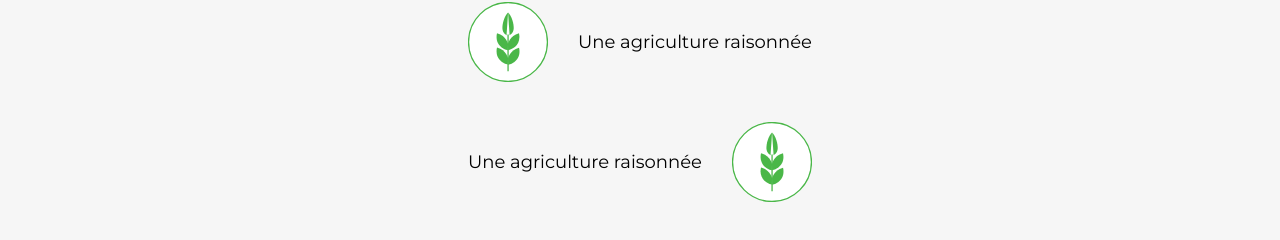
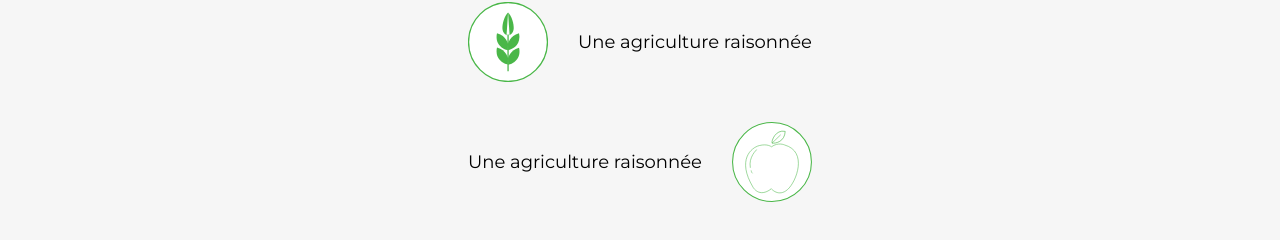
Before and after one commit to AlexisC73/agriculture, a Next.js app: page / in a window 1280 px wide. Shown: the part 910-1150 px from the top of the page. Built offline with nearby package versions, Linux system fonts and the light colour scheme.

Commit message:
ajout pomme

```diff
--- a/Components/Recommandations.tsx
+++ b/Components/Recommandations.tsx
@@ -1,5 +1,6 @@
 import style from '../styles/Recommandations.module.scss'
 import Ble from "./assets/icon/ble";
+import Apple from "./assets/icon/Apple";
 
 export default function Recommandations () {
     return (
@@ -7,7 +8,7 @@ export default function Recommandations () {
             <h2>Nos engagements</h2>
             <ul>
                 <li><Ble /> <p>Une agriculture raisonnée</p></li>
-                <li><p>Une agriculture raisonnée</p><Ble /></li>
+                <li><p>Une agriculture raisonnée</p><Apple /></li>
                 <li><Ble /> <p>Une agriculture raisonnée</p></li>
             </ul>
         </section>
--- /dev/null
+++ b/Components/assets/icon/Apple.tsx
@@ -0,0 +1,31 @@
+
+export default function Apple () {
+    return (
+        <svg width="100%" height="100%" viewBox="0 0 1064 1064" version="1.1">
+            <g transform="matrix(1,0,0,1,-301.396,-301.396)">
+                <g transform="matrix(0.868564,0,0,0.868564,92.6691,162.26)">
+                    <circle cx="852.746" cy="772.624" r="604.038" fill='white' stroke='currentColor' strokeWidth='16px'/>
+                </g>
+                <g id="Pomme" transform="matrix(1,0,0,1,-8.89329,178.37)">
+                    <path
+                        d="M835.44,453.013C835.44,453.013 782.976,408.532 673.008,436.554C563.04,464.576 375.395,627.543 587.862,986.454C587.862,986.454 666.985,1140.17 833.333,1011.34C833.333,1011.34 929.336,1125.94 1048.58,1022.19C1167.82,918.446 1320.86,515.62 1010.49,428.695C1010.49,428.695 925.68,387.191 835.44,453.013Z"
+                        fill='none' stroke='currentColor' strokeWidth='7px'/>
+                    <g transform="matrix(0.956419,0.291998,-0.321501,1.05305,274.412,-255.283)">
+                        <path d="M568.293,548.288C568.293,548.288 487.159,665.071 556.128,783.463" fill='none'
+                              stroke='currentColor' strokeWidth='6px'/>
+                    </g>
+                    <g transform="matrix(0.959793,0.280709,-0.280709,0.959793,239.736,-185.053)">
+                        <path d="M579.917,821.885C579.917,821.885 588.252,846.598 607.945,854.46" fill='none'
+                              stroke='currentColor' strokeWidth='6px'/>
+                    </g>
+                    <g transform="matrix(0.483017,0.135204,-0.135204,0.483017,559.002,-265.438)">
+                        <path
+                            d="M906.46,1132.82C869.358,1084.81 892.238,752.287 1157.18,738.871C1216.65,1007.91 1002.86,1116.07 906.46,1132.82Z"
+                            fill='none' stroke='currentColor' strokeWidth='15px'/>
+                    </g>
+                    <path d="M842.227,404.888L958.117,292.52" fill='none' stroke='currentColor' strokeWidth='7px'/>
+                </g>
+            </g>
+        </svg>
+    )
+}
```
